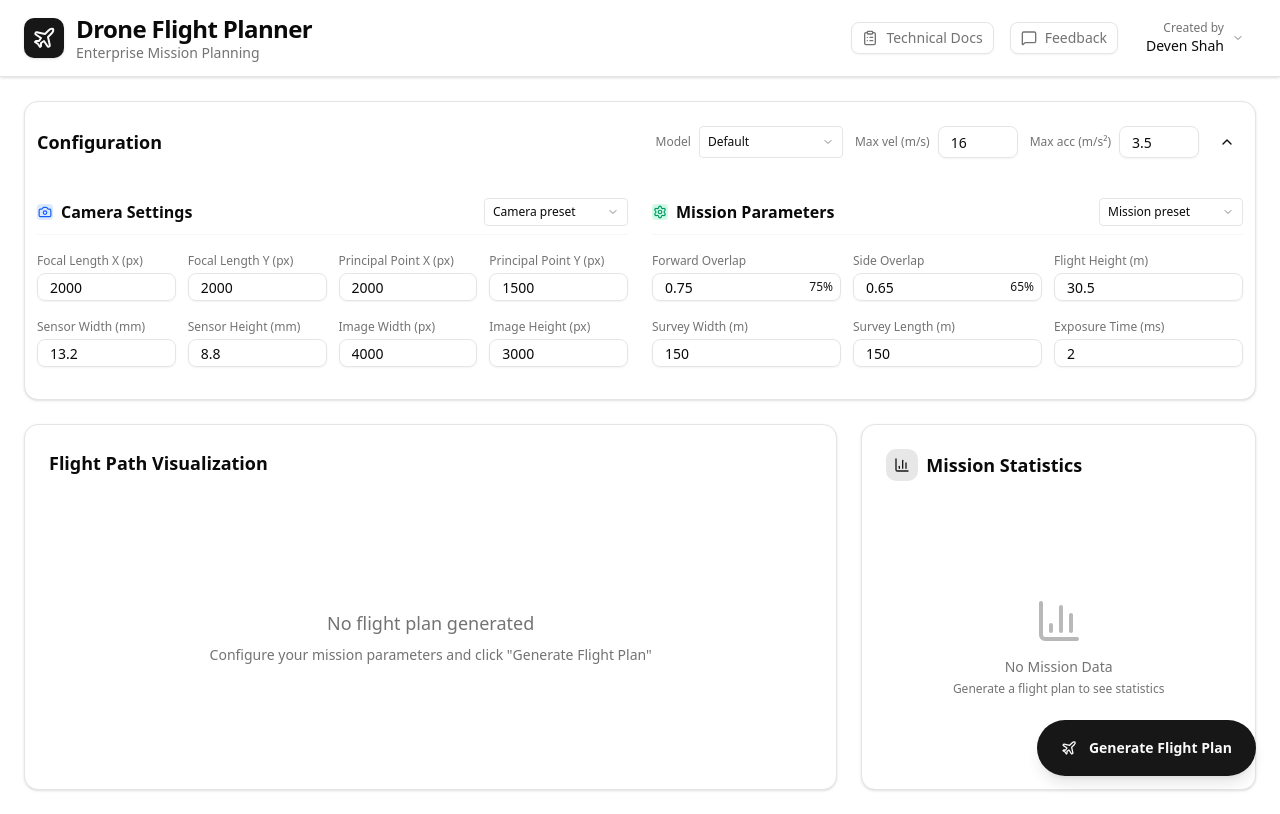
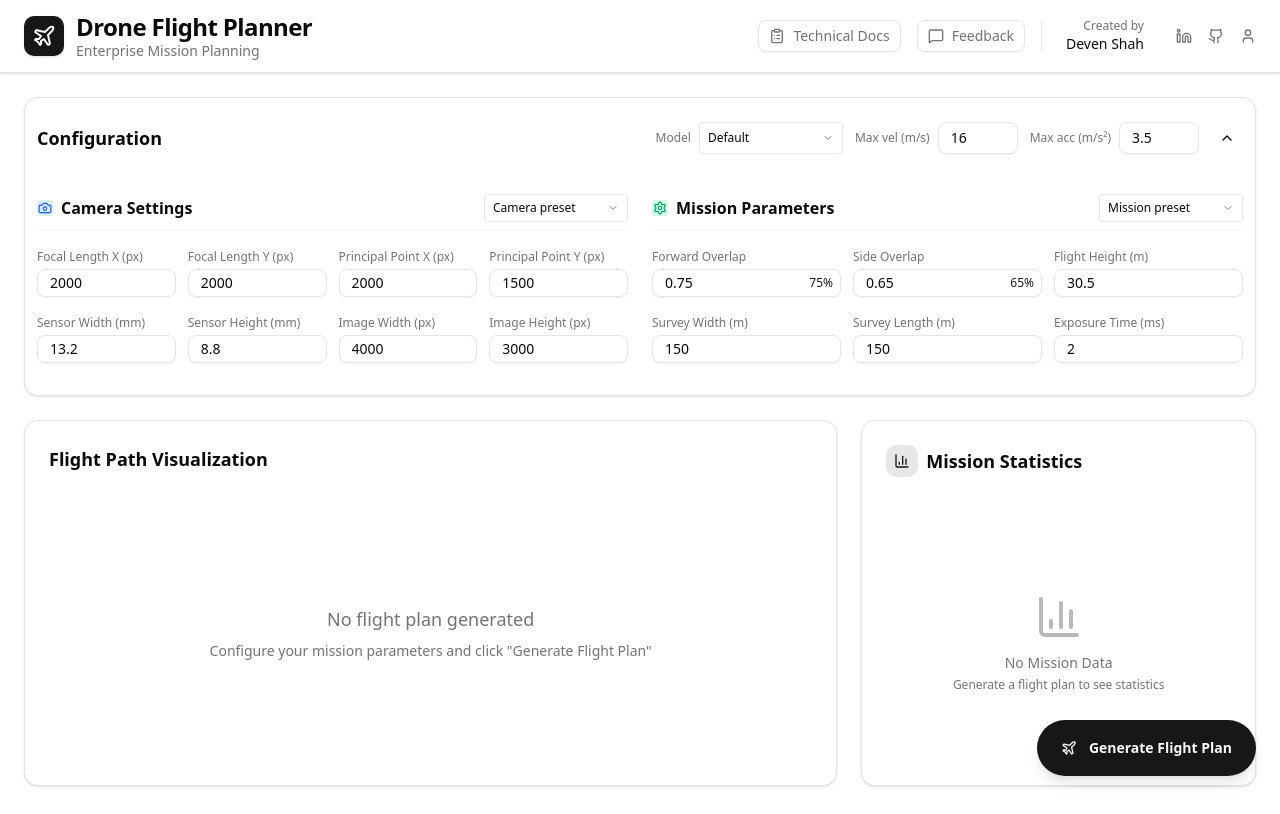
Before and after one commit to devenshah2018/drone-trajectory-interface, a Next.js app: page / in a window 1280 px wide. Built offline with nearby package versions, Linux system fonts and the light colour scheme.

Commit message:
Instead of social links dropdown, layout profile links to the right of my name.

```diff
--- a/components/author-profile.tsx
+++ b/components/author-profile.tsx
@@ -10,10 +10,6 @@ import { ChevronDown, Github, Linkedin, ExternalLink, User } from "lucide-react"
  * @remarks Client component that manages local open/close state for the dropdown.
  */
 export function AuthorProfile() {
-  // Local state controlling dropdown visibility
-  const [isOpen, setIsOpen] = useState(false);
-
-  // List of external social/profile links shown in the dropdown
   const socialLinks = [
     {
       name: "LinkedIn",
@@ -36,59 +32,30 @@ export function AuthorProfile() {
   ];
 
   return (
-    <div className="relative">
-      {/*
-        Trigger button: toggles dropdown. onBlur uses a small timeout to allow
-        link clicks before closing the menu.
-      */}
-      <button
-        onClick={() => setIsOpen(!isOpen)}
-        onBlur={() => setTimeout(() => setIsOpen(false), 150)}
-        className="text-muted-foreground hover:text-foreground hover:bg-muted/5 flex cursor-pointer items-center gap-2 rounded-lg px-3 py-2 text-sm font-medium transition-colors"
-      >
+    <div className="flex items-center gap-6">
+      <div className="h-7 w-px bg-border" />
       <div className="text-right">
         <div className="text-muted-foreground text-xs">Created by</div>
         <div className="text-foreground text-sm font-medium">Deven Shah</div>
       </div>
-        <ChevronDown
-          className={`h-3 w-3 transition-transform duration-200 ${isOpen ? "rotate-180" : ""}`}
-        />
-      </button>
-
-      {/*
-        Dropdown menu: rendered only when isOpen is true to avoid unnecessary DOM nodes.
-        Positioned absolutely so it overlays adjacent content without affecting layout.
-      */}
-      {isOpen && (
-        <div className="bg-card border-border absolute top-full right-0 z-50 mt-2 w-56 overflow-hidden rounded-lg border shadow-lg">
-          <div className="border-border border-b px-4 py-3">
-            <p className="text-foreground text-sm font-medium">Deven Shah</p>
-            <p className="text-muted-foreground text-xs">My profile links</p>
-          </div>
-
-          <div className="py-2">
+      <div className="flex items-center gap-4 ml-2">
         {socialLinks.map((link) => {
           const IconComponent = link.icon;
           return (
-                // Each link opens in a new tab; rel attributes for security
             <a
               key={link.name}
               href={link.url}
               target="_blank"
               rel="noopener noreferrer"
-                  className="text-muted-foreground hover:text-foreground hover:bg-muted/50 flex items-center gap-3 px-4 py-2 text-sm transition-colors"
+              title={link.description}
+              className="text-muted-foreground hover:text-primary transition-colors"
             >
               <IconComponent className="h-4 w-4" />
-                  <div className="flex-1">
-                    <div className="font-medium">{link.name}</div>
-                  </div>
-                  <ExternalLink className="h-3 w-3 opacity-50" />
             </a>
           );
         })}
       </div>
-        </div>
-      )}
+
     </div>
   );
 }
```
Lines whose indentation alone changed are shown as unchanged.
